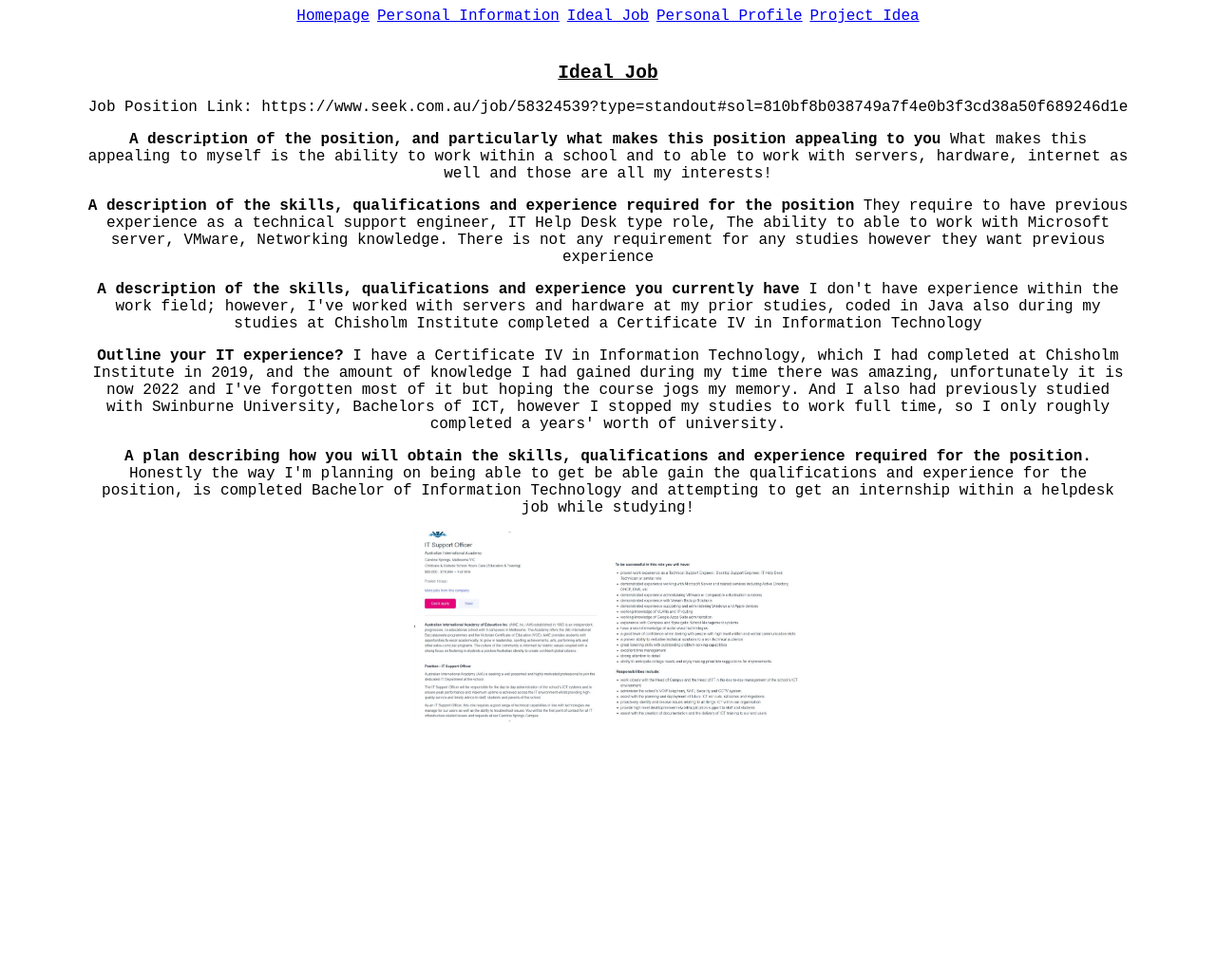
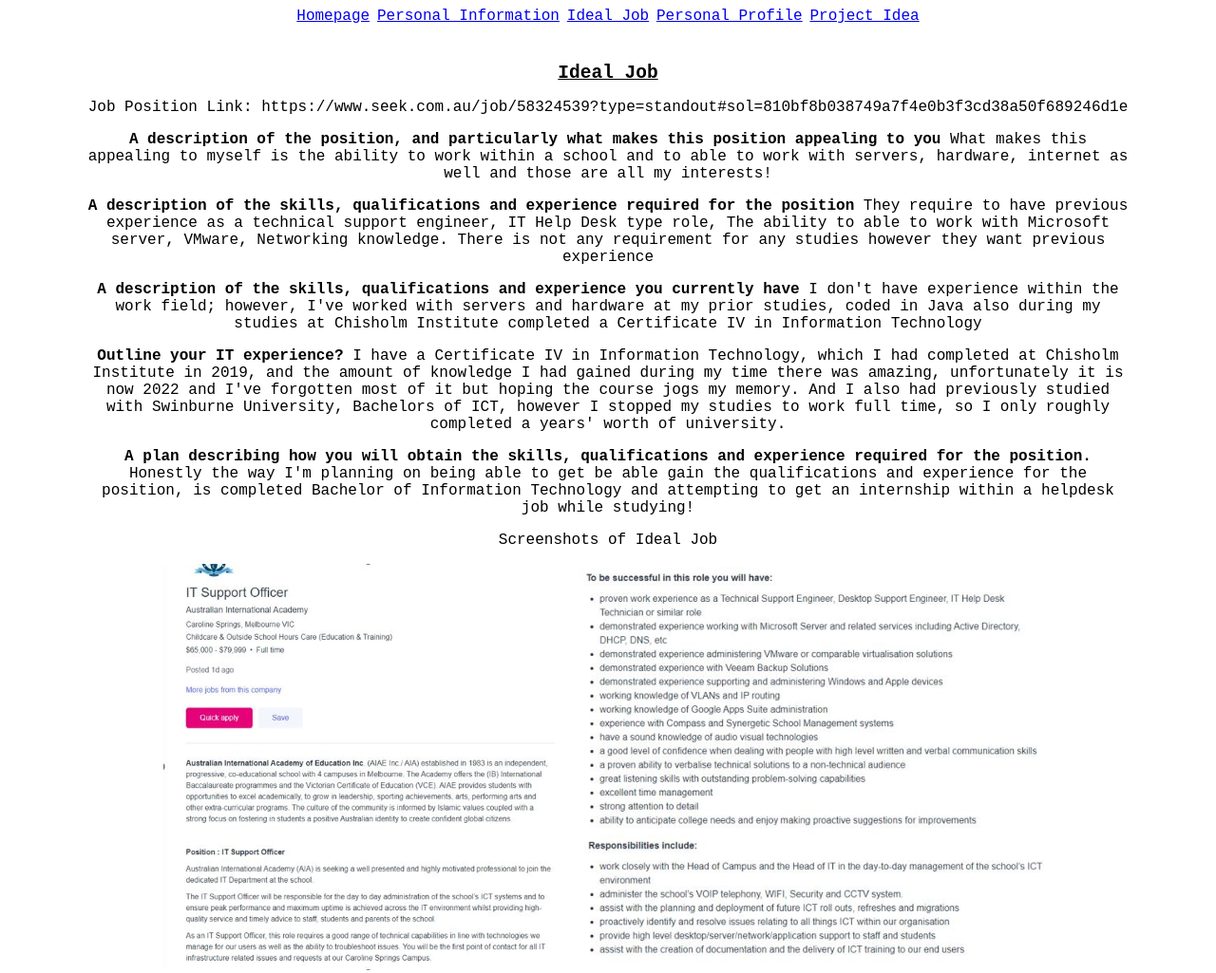
Before and after one commit to Omar-Dalati/omar-dalati.github.io, a plain HTML site: page Ideal Job.html in a window 1280 px wide. Shown: the whole page at 95% size. Before the commit the page ends 802 px from the top, so only its background shows below. Drawn offline with Linux system fonts and the light colour scheme.

Commit message:
Update Ideal Job.html

```diff
--- a/Ideal Job.html
+++ b/Ideal Job.html
@@ -28,9 +28,9 @@
 		<p><b>Outline your IT experience?</b> I have a Certificate IV in Information Technology, which I had completed at Chisholm Institute in 2019, and the amount of knowledge I had gained during my time there was amazing,
         unfortunately it is now 2022 and I've forgotten most of it but hoping the course jogs my memory. And I also had previously studied with Swinburne University, Bachelors of ICT, however I stopped my studies to work full time, so I only roughly completed a years' worth of university.</p>
         <p><b>A plan describing how you will obtain the skills, qualifications and experience required for the position.</b> Honestly the way I'm planning on being able to get be able gain the qualifications and experience for the position, is completed Bachelor of Information Technology and attempting to get an internship within a helpdesk job while studying!</p>
-
-        <img src="IT 1.JPG"  width="200"/>
-        <img src="IT 2.JPG"  width="200"/>
+		<p>Screenshots of Ideal Job</p>
+		<img src="IT 1.JPG"  width="429"/>
+        <img src="IT 2.JPG"  width="500"/>
 
     </div>
 
```
